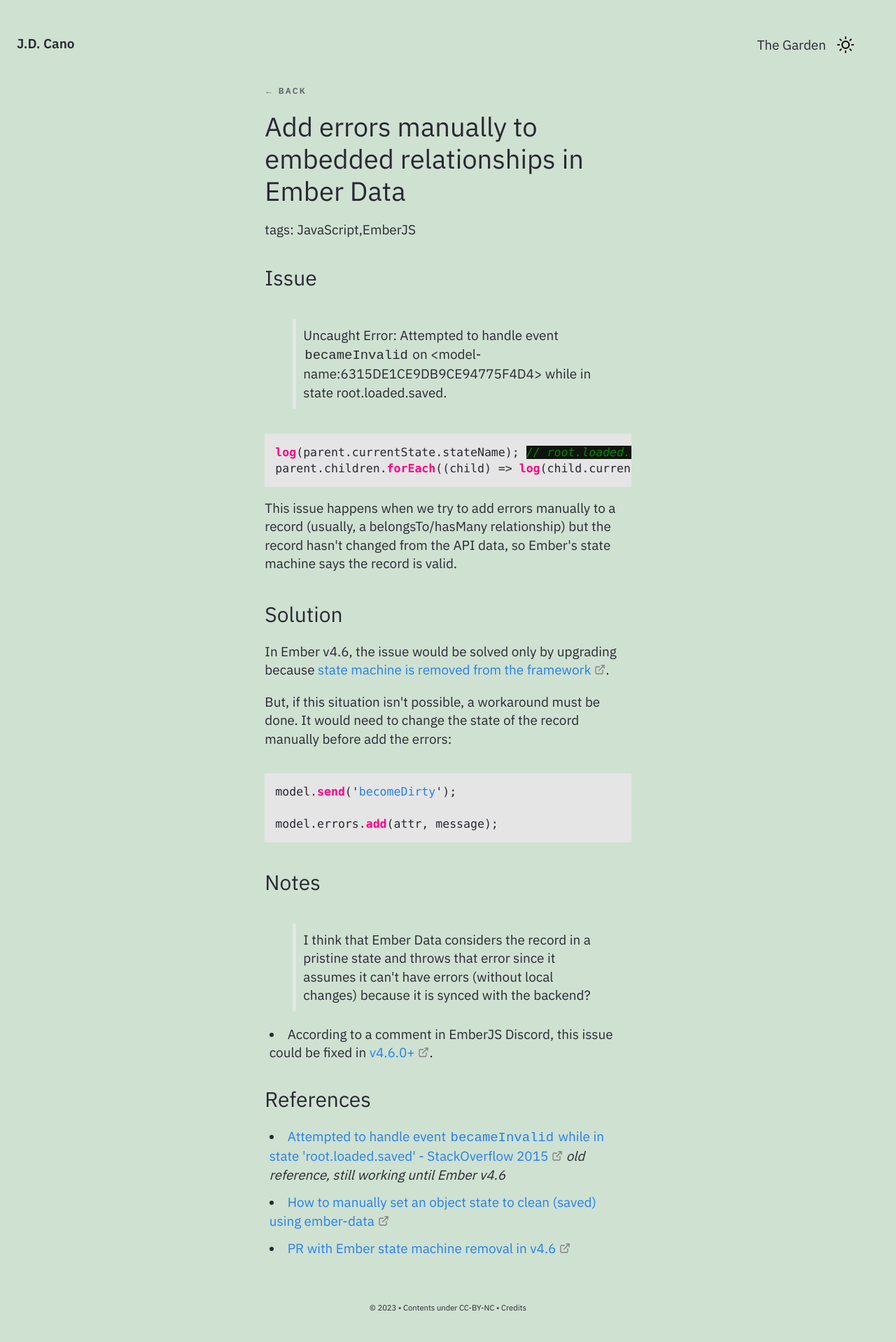
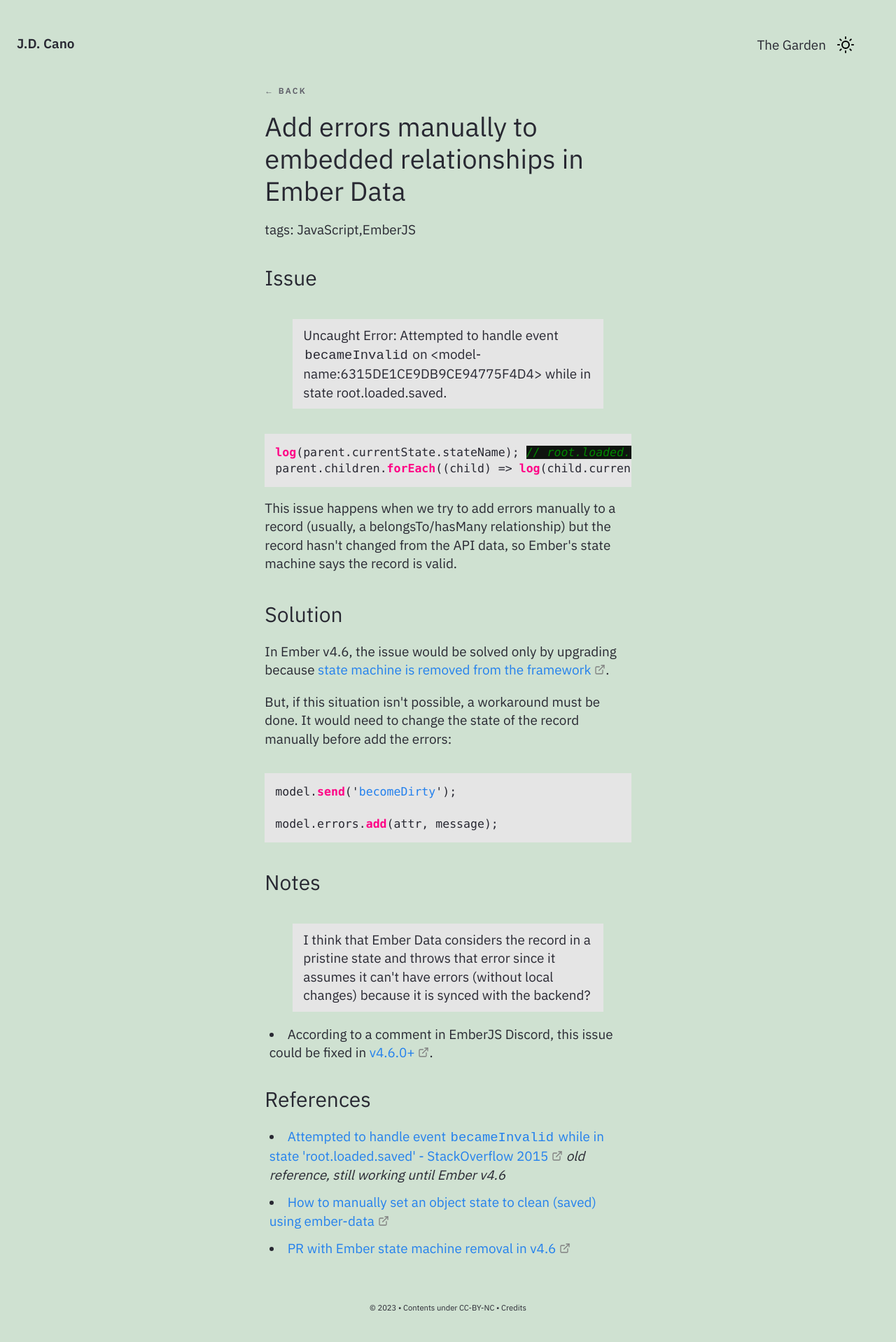
Before and after one commit to Gorzas/gorzas.github.io, a Jekyll site: the page built from _notes/Public/tech/EmberJS/Add errors manually to embedded relationships in Ember Data.md, in a window 1280 px wide. Shown: the whole page at 70% size. Built offline with Jekyll 4.4.1, drawn with Linux system fonts in a browser that asks for light colours.

Commit message:
Update main.css

```diff
--- a/assets/css/main.css
+++ b/assets/css/main.css
@@ -1120,7 +1120,7 @@ a.box-feed:active {
 
 
 .content blockquote {
-  background-color: var(--color-bg-main);
+  background-color: var(--color-border-light);
   border-left: 5px solid var(--color-border-light);
 }
 .content ol {
```
